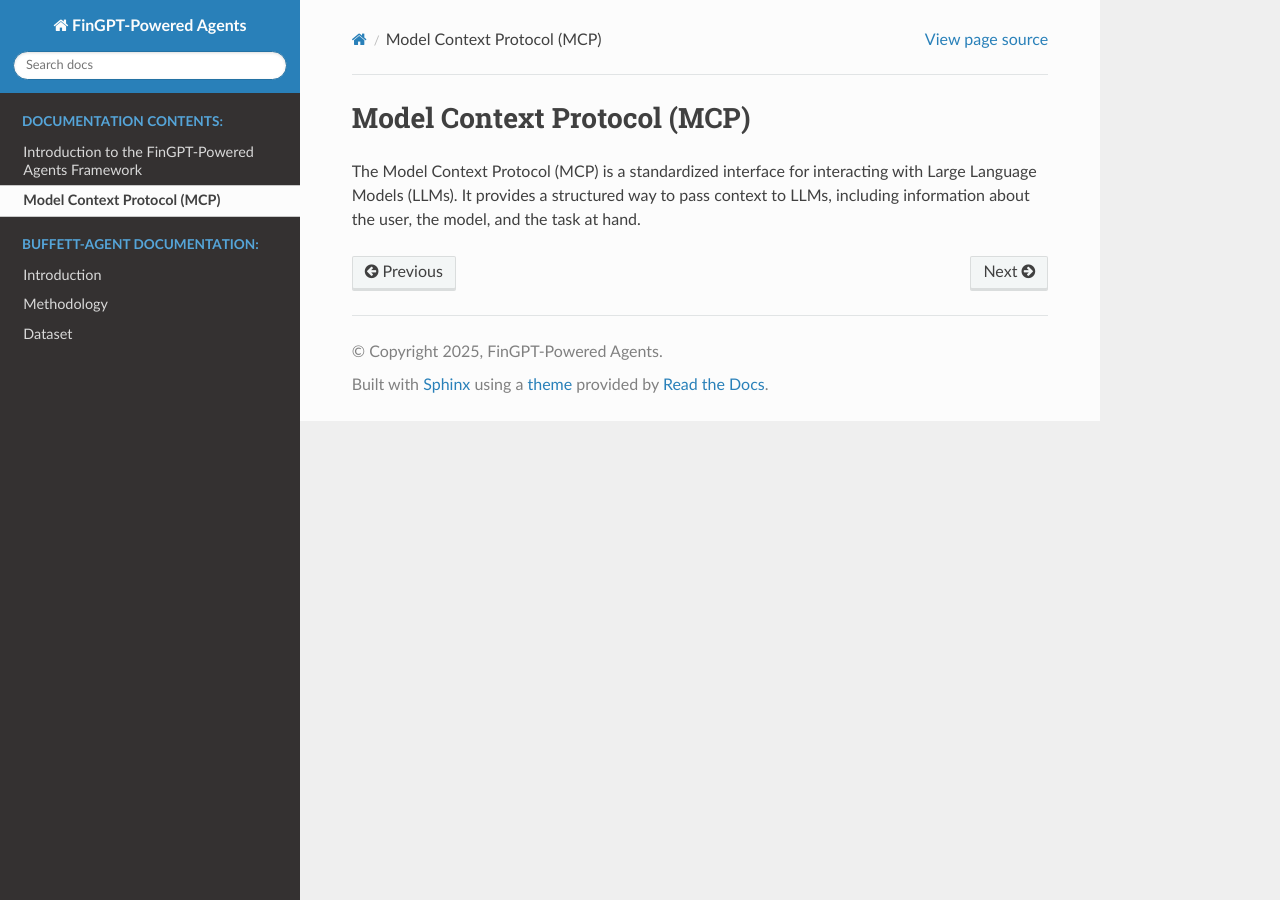
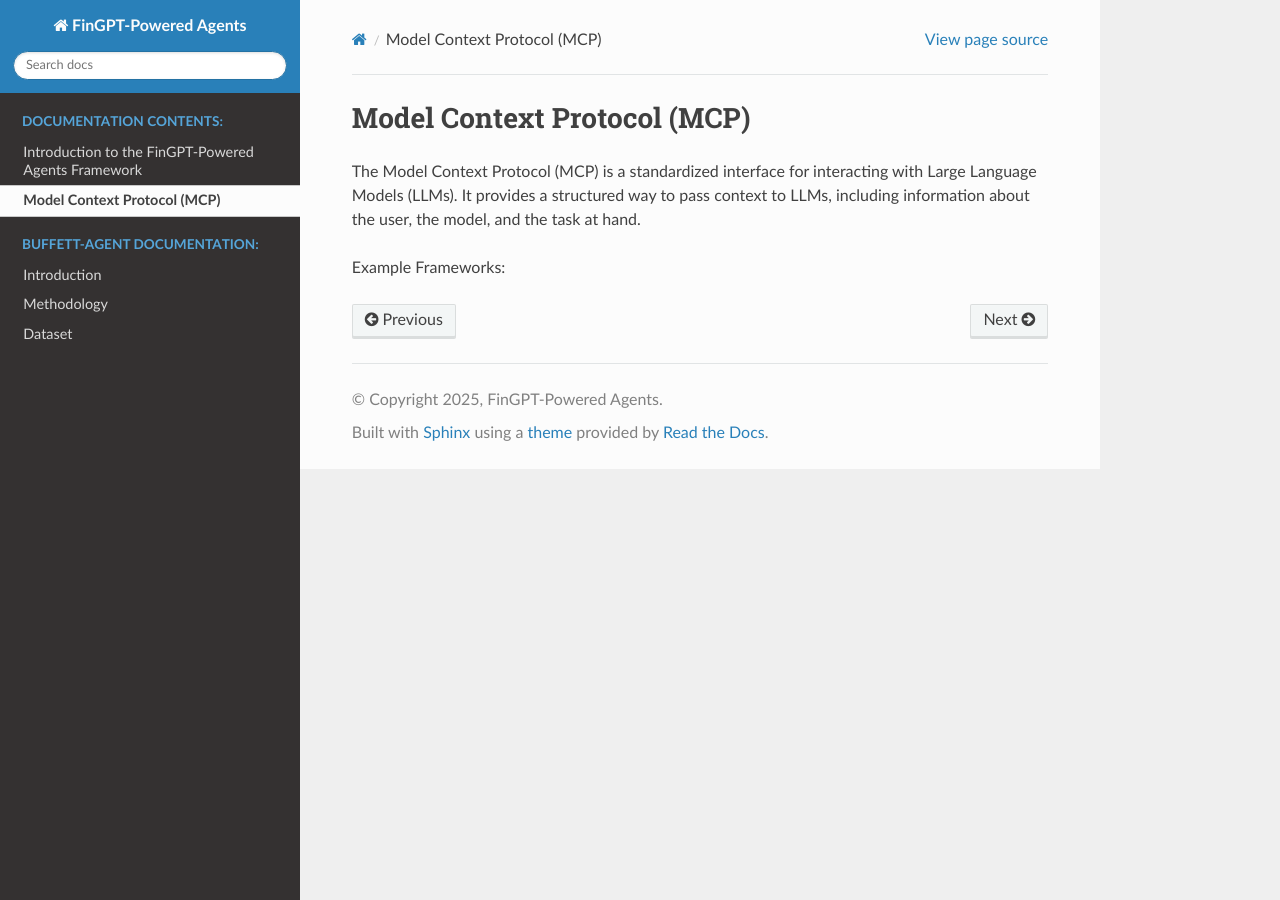
Before and after one commit to abrahamAlpuerto/FinGPT-Powered-Agents, a Sphinx documentation site: the page built from docs/source/mcp_protocol.rst, in a window 1280 px wide. Built offline with Sphinx 7.4.7 and the Read the Docs theme 3.1.0, drawn with Linux system fonts in a browser that asks for light colours; pages that are not in the unit, such as notebooks, are missing from menus.

Commit message:
Restructuing files

```diff
--- a/docs/source/mcp_protocol.rst
+++ b/docs/source/mcp_protocol.rst
@@ -2,3 +2,5 @@ Model Context Protocol (MCP)
 =============================
 
 The Model Context Protocol (MCP) is a standardized interface for interacting with Large Language Models (LLMs). It provides a structured way to pass context to LLMs, including information about the user, the model, and the task at hand.
+
+Example Frameworks:
```
Also changed, not shown: src/Buffett-Agent-Demo/FinGPT-Powered Agents.drawio (2).png (added), src/train/supervised/preliminary_fine-tune.ipynb (renamed from src/train/preliminary_fine-tune.ipynb), src/train/unsupervised/Diagram3.drawio.png (added), 5 other files.
